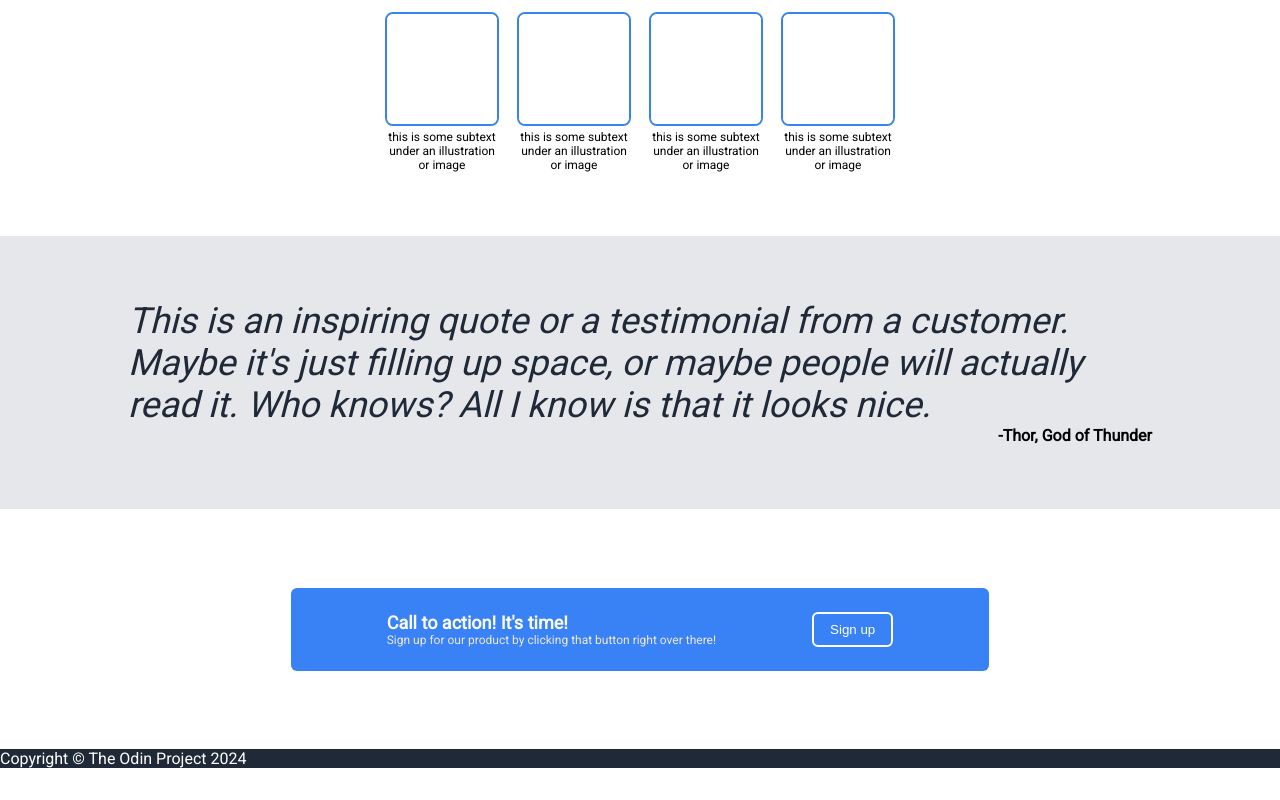
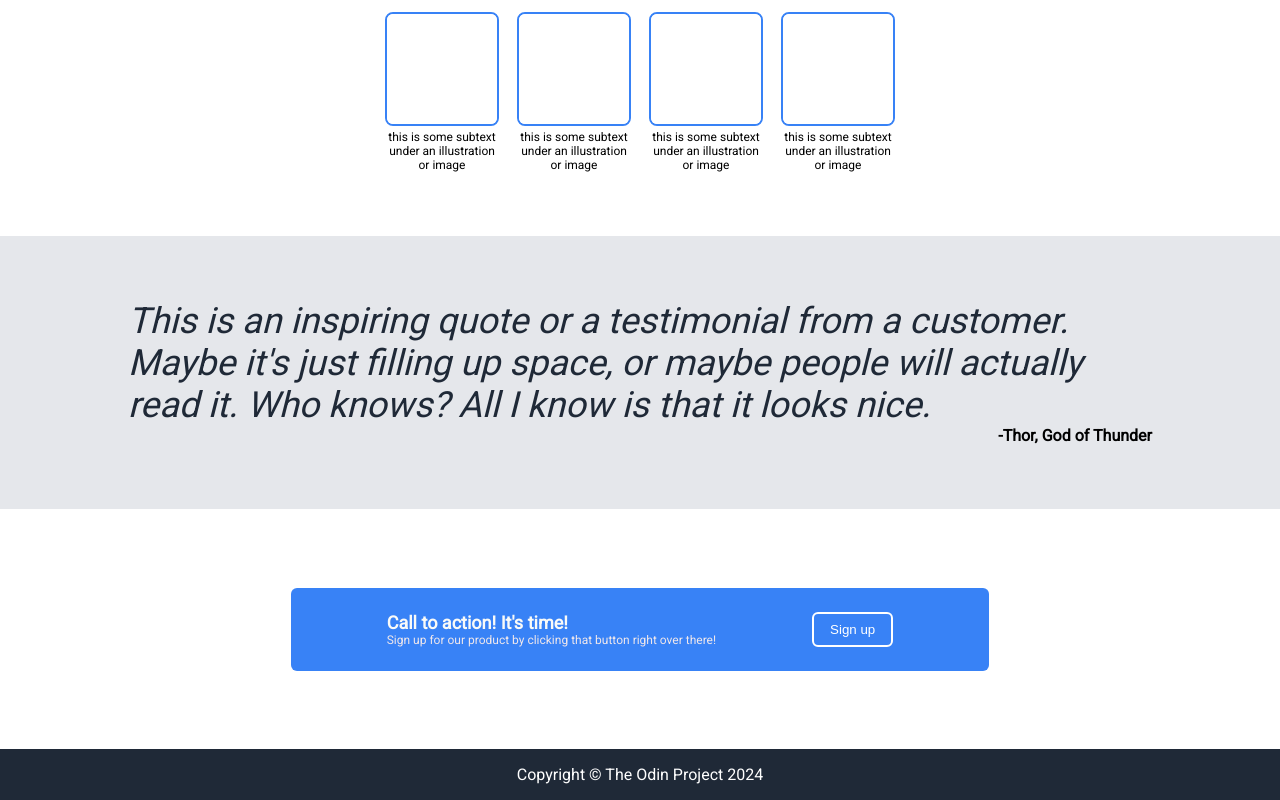
Before and after one commit to ericliu-12/odin-landing-page-2, a plain HTML site: page index.html in a window 1280 px wide. Shown: the part 414-1214 px from the top of the page. Before the commit the page ends 1182 px from the top, so only its background shows below. Drawn offline with Linux system fonts and the light colour scheme.

Commit message:
Add footer

```diff
--- a/style.css
+++ b/style.css
@@ -172,3 +172,10 @@ ul {
     border-radius: 6px;
     padding: 0 16px;
 }
+
+.footer {
+    display: flex;
+    justify-content: center;
+    align-items: center;
+    padding: 16px;
+}
```
